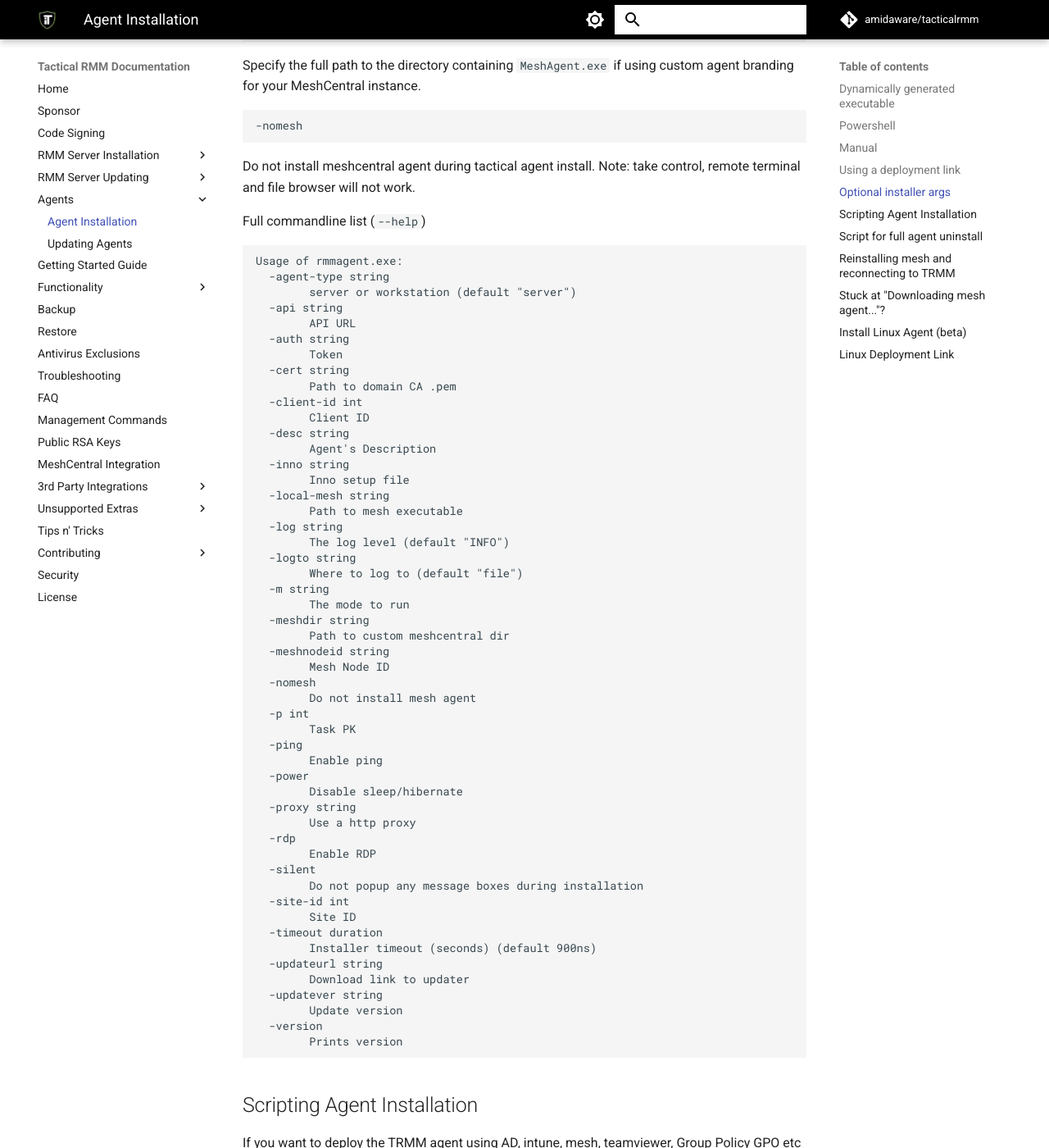
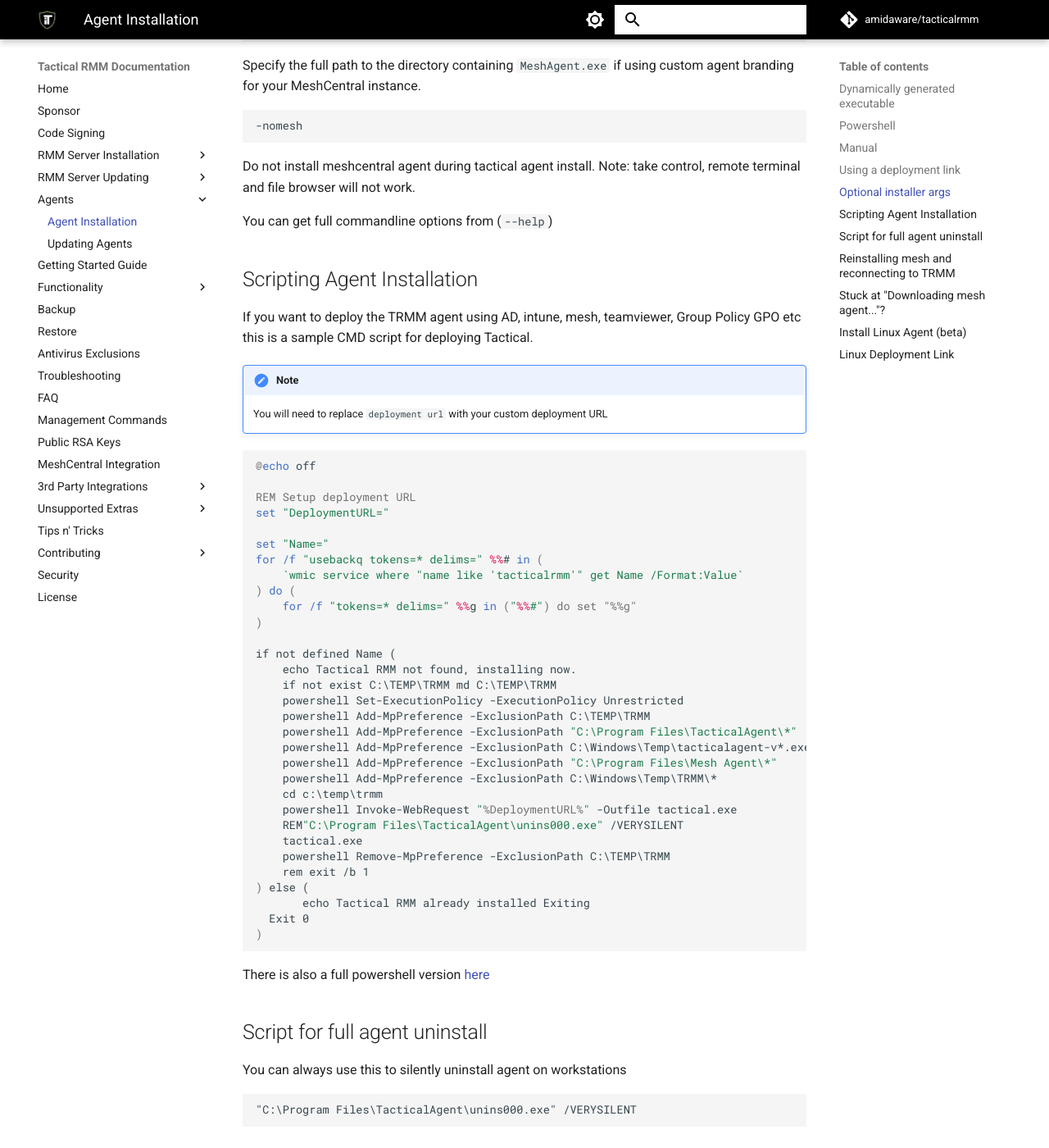
Before and after one commit to amidaware/trmm-docs, an MkDocs documentation site: the page built from docs/install_agent.md, in a window 1280 px wide and 1400 px high, scrolled down 2648 px. Shown: the whole window at 82% size. Built offline with MkDocs 1.6.1 and Material for MkDocs 9.7.7, drawn with Linux system fonts in a browser that asks for light colours; comment, search, counter and statistics services are not loaded.

Commit message:
removing agent commandline items

````diff
--- a/docs/install_agent.md
+++ b/docs/install_agent.md
@@ -86,61 +86,7 @@
 
 Do not install meshcentral agent during tactical agent install. Note: take control, remote terminal and file browser will not work.
 
-Full commandline list (`--help`)
-
-```txt
-Usage of rmmagent.exe:
-  -agent-type string
-        server or workstation (default "server")
-  -api string
-        API URL
-  -auth string
-        Token
-  -cert string
-        Path to domain CA .pem
-  -client-id int
-        Client ID
-  -desc string
-        Agent's Description
-  -inno string
-        Inno setup file
-  -local-mesh string
-        Path to mesh executable
-  -log string
-        The log level (default "INFO")
-  -logto string
-        Where to log to (default "file")
-  -m string
-        The mode to run
-  -meshdir string
-        Path to custom meshcentral dir
-  -meshnodeid string
-        Mesh Node ID
-  -nomesh
-        Do not install mesh agent
-  -p int
-        Task PK
-  -ping
-        Enable ping
-  -power
-        Disable sleep/hibernate
-  -proxy string
-        Use a http proxy
-  -rdp
-        Enable RDP
-  -silent
-        Do not popup any message boxes during installation
-  -site-id int
-        Site ID
-  -timeout duration
-        Installer timeout (seconds) (default 900ns)
-  -updateurl string
-        Download link to updater
-  -updatever string
-        Update version
-  -version
-        Prints version
-```
+You can get full commandline options from (`--help`)
 
 ## Scripting Agent Installation
 
````
